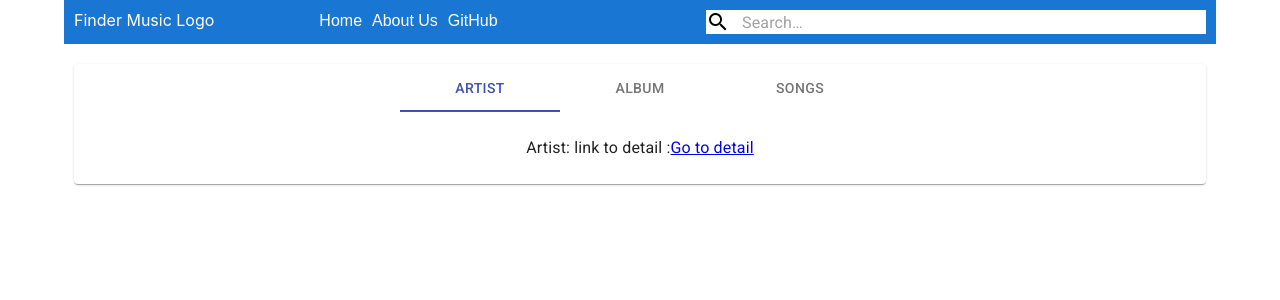
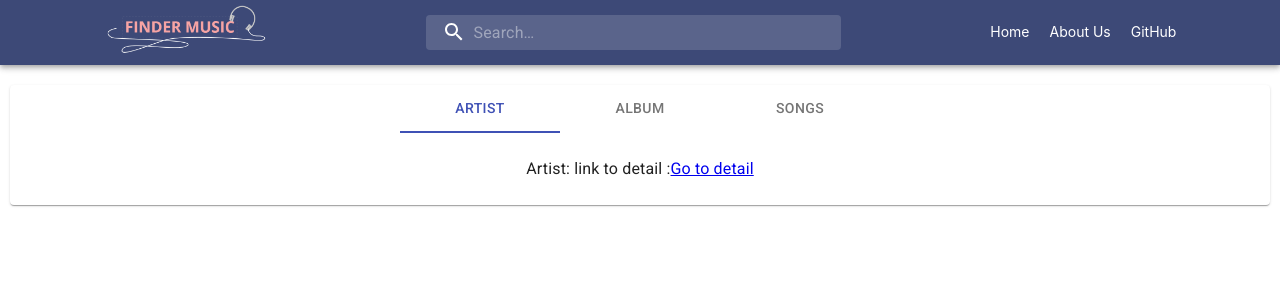
Before and after one commit to Santatra-Riantsoa/finder-music, a React (Create React App) app: page / in a window 1280 px wide. Shown: the top 300 px of the page. Built offline with nearby package versions, Linux system fonts and the light colour scheme; no server answers.

Commit message:
Header design

```diff
--- a/package.json
+++ b/package.json
@@ -15,7 +15,7 @@
     "react-scripts": "3.4.0"
   },
   "scripts": {
-    "start": "node --max_old_space_size=2560 node_modules/.bin/react-scripts start",
+    "start": "react-scripts start",
     "build": "node --max_old_space_size=2560 node_modules/.bin/react-scripts build",
     "test": "react-scripts test",
     "eject": "react-scripts eject"
--- a/public/index.html
+++ b/public/index.html
@@ -24,7 +24,7 @@
       work correctly both with client-side routing and a non-root public URL.
       Learn how to configure a non-root public URL by running `npm run build`.
     -->
-    <title>React App</title>
+    <title>Finder Music</title>
     <link rel="stylesheet" href="https://fonts.googleapis.com/css?family=Roboto:300,400,500,700&display=swap" />
     <link rel="stylesheet" href="https://fonts.googleapis.com/icon?family=Material+Icons" />
   </head>
--- a/src/components/BaseLayout/BaseLayout.css
+++ b/src/components/BaseLayout/BaseLayout.css
@@ -1,7 +1,4 @@
-.global-container {
-    width: 90%;
-    margin: 0 auto;
-}
+
 
 .header {
     padding: 10px 10px;
@@ -14,9 +11,8 @@
     display: flex;
 }
 
-.header__logo {
-    color: white;
-    margin-right: 100px;
+.logo {
+    width: 185px;
 }
 
 .header__navigation ul {
@@ -33,29 +29,17 @@
     text-decoration: none;
     margin: 0 5px;
     color: white;
-    font-family: Poppins,sans-serif;
+    font-size: 14px;
+}
+.nav-link-container {
+    padding: 5px;
+    border-radius: 10px;
+    padding-top: 2px;
 }
 
-.search {
-    position: relative;
-    background-color:white;
-    width: 100%;
-    display: flex;
-    align-items: center;
-    width: 500px;
-}
+.nav-link-container:hover {
 
-.search-icon {
-    margin-right: 12px;
-}
-
-.input-root {
-    color: inherit;
-}
-
-.input-input {
-    width: 100% !important;
-    padding: 0 !important;
+    background: hsla(0,0%,100%,.07);
 }
 
 .main-content {
--- a/src/components/BaseLayout/BaseLayout.js
+++ b/src/components/BaseLayout/BaseLayout.js
@@ -1,17 +1,17 @@
 
 import React from "react";
-import { NavLink, Route, Switch } from "react-router-dom";
+import { Route, Switch } from "react-router-dom";
 import About from "../About/About";
-import "./BaseLayout.css";
+import Detail from "../Detail/Detail";
 import Home from "../Home/Home";
 import NotFound from "../NotFound/NotFound";
-import { InputBase } from "@material-ui/core";
-import Detail from "../Detail/Detail";
+import Header from "../Util/Header";
+import "./BaseLayout.css";
 
 function BaseLayout() {
   return (
     <div className="global-container">
-        <div className="header">
+        {/* <div className="header">
             <div className="header-nav-container">
                 <div className="header__logo">
                     Finder Music Logo
@@ -39,7 +39,9 @@ function BaseLayout() {
                     />
                 </div>
             </div>
-        </div>
+        </div> */}
+
+         <Header />
         <div className="main-content">
             <Switch>
                 <Route path="/" exact component={Home}></Route>
--- /dev/null
+++ b/src/components/Util/Header.js
@@ -0,0 +1,107 @@
+import AppBar from '@material-ui/core/AppBar';
+import InputBase from '@material-ui/core/InputBase';
+import { fade, makeStyles } from '@material-ui/core/styles';
+import Toolbar from '@material-ui/core/Toolbar';
+import Typography from '@material-ui/core/Typography';
+import SearchIcon from '@material-ui/icons/Search';
+import React from 'react';
+import { NavLink, Link } from 'react-router-dom';
+import logo from '../../assets/img/logo.png'
+
+
+export default function Header() {
+  const classes = useStyles();
+
+  return (
+    <div className={classes.root}>
+      <AppBar position="static" className={classes.appBar}>
+        <Toolbar className={classes.toolbar}>
+          <Typography className={classes.title} variant="h6" noWrap>
+              <Link to="/">
+                  <img src={logo} alt="logo" className="logo" />
+              </Link>
+          </Typography>
+          <div className={classes.search}>
+            <div className={classes.searchIcon}>
+              <SearchIcon />
+            </div>
+            <InputBase
+              placeholder="Search…"
+              classes={{
+                root: classes.inputRoot,
+                input: classes.inputInput,
+              }}
+              inputProps={{ 'aria-label': 'search' }}
+            />
+          </div>
+          <div className="header-nav-container">
+            <nav className="header__navigation">
+                <ul>
+                    <li className="nav-link-container"><NavLink to="/" className="nav-link">Home</NavLink></li>
+                    <li className="nav-link-container"><NavLink to="/about" className="nav-link">About Us</NavLink></li>
+                    <li className="nav-link-container"><a href='https://github.com/Santatra-Riantsoa/finder-music' target="_blank" rel="noopener noreferrer" className="nav-link">GitHub</a></li>
+                </ul>
+            </nav>
+        </div>
+        </Toolbar>
+      </AppBar>
+    </div>
+  );
+}
+
+const useStyles = makeStyles(theme => ({
+    root: {
+      flexGrow: 1,
+
+    },
+
+    toolbar: {
+      display: "flex",
+      justifyContent: "space-around"
+    },
+
+    menuButton: {
+      marginRight: theme.spacing(2),
+    },
+    search: {
+      position: 'relative',
+      borderRadius: theme.shape.borderRadius,
+      backgroundColor: fade(theme.palette.common.white, 0.15),
+      '&:hover': {
+        backgroundColor: fade(theme.palette.common.white, 0.25),
+      },
+      marginLeft: 0,
+      width: '100%',
+      [theme.breakpoints.up('sm')]: {
+        marginLeft: theme.spacing(1),
+        width: 'auto',
+      },
+    },
+    searchIcon: {
+      padding: theme.spacing(0, 2),
+      height: '100%',
+      position: 'absolute',
+      pointerEvents: 'none',
+      display: 'flex',
+      alignItems: 'center',
+      justifyContent: 'center',
+    },
+    inputRoot: {
+      color: 'inherit',
+    },
+    appBar: {
+      backgroundColor: "#3d4977"
+    },
+    inputInput: {
+      padding: theme.spacing(1, 1, 1, 0),
+      paddingLeft: `calc(1em + ${theme.spacing(4)}px)`,
+      transition: theme.transitions.create('width'),
+      width: '100%',
+      [theme.breakpoints.up('sm')]: {
+        width: '40ch',
+        '&:focus': {
+          width: '45ch',
+        },
+      },
+    },
+  }));
```
Also changed, not shown: src/assets/img/logo.png (added), 1 other file (tests, documents, lock files or other folders).
